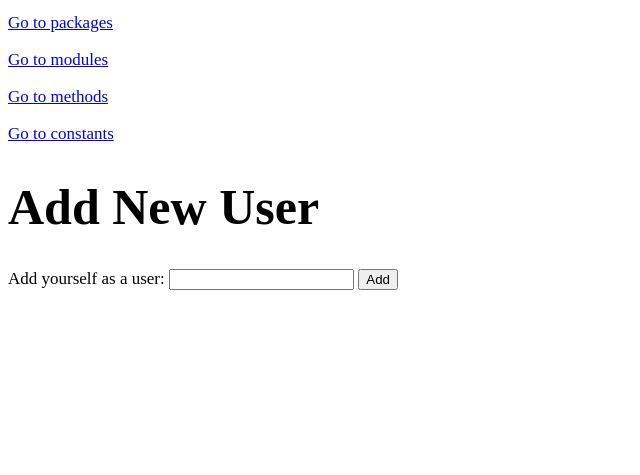
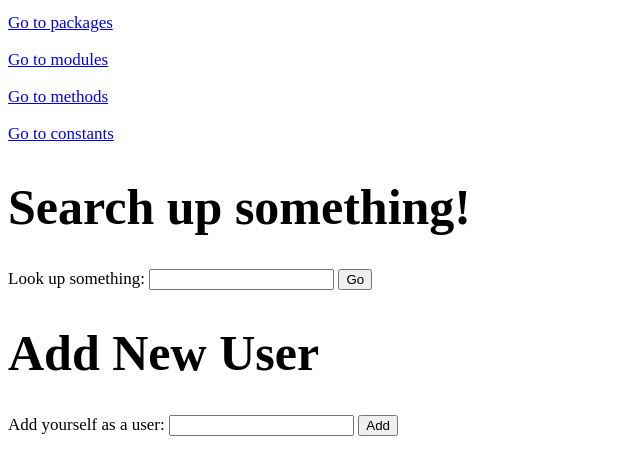
Before and after one commit to sedona-thomas/Database-Project, a Flask app: template webserver/templates/index.html in a window 1280 px wide. Shown: the part 216-691 px from the top of the page, without its empty margins (0-640 px from the left). Run offline with Flask 2, Linux system fonts and the light colour scheme; the template is opened without the code that fills it, so the values that code supplies are empty; parts of the project's set-up code (start-up, migrations or seed data) failed here and were passed over.

Commit message:
trying to make searching better

```diff
--- a/webserver/server.py
+++ b/webserver/server.py
@@ -165,6 +165,19 @@ def constants():
   return render_template("constants.html", **context)
 
 
+
+
+@app.route('/search_results')
+def search_results():
+    cursor = g.conn.execute("SELECT github_link FROM code WHERE filepath in (SELECT package.filepath FROm package WHERE package.name LIKE %s) OR filepath in (SELECT module.filepath FROM module WHERE module.name LIKE %s)",request.form['code'])
+    data = []
+    for result in cursor:
+        data.append(result)
+    cursor.close()
+    context = dict(data = data)
+    return render_template("search_results.html", **context)
+
+
 '''
     Add Information to Database
 '''
--- a/webserver/templates/index.html
+++ b/webserver/templates/index.html
@@ -22,6 +22,11 @@
     <p><a href="methods">Go to methods</a></p>
     <p><a href="constants">Go to constants</a></p>
 
+  <h1>Search up something!</h1>
+  <form method="POST" action="/search_results">
+	<p>Look up something: <input type="text" name="code"> <input type="submit" value="Go"></p>
+    </form>
+
   <h1>Add New User</h1>
     <form method="POST" action="/add_user">
     <p>Add yourself as a user: <input type="text" name="name"> <input type="submit" value="Add"></p>
```
Also changed, not shown: webserver/templates/search_results.html (added, +22 -0 lines).
